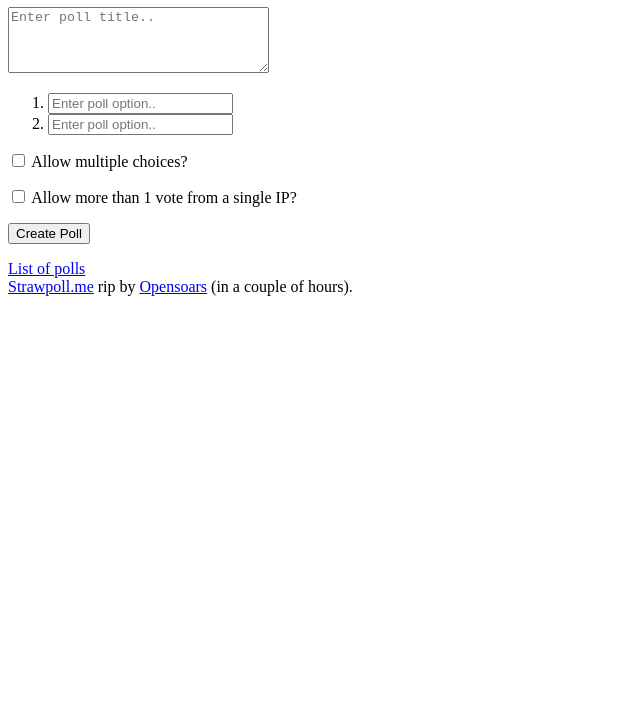
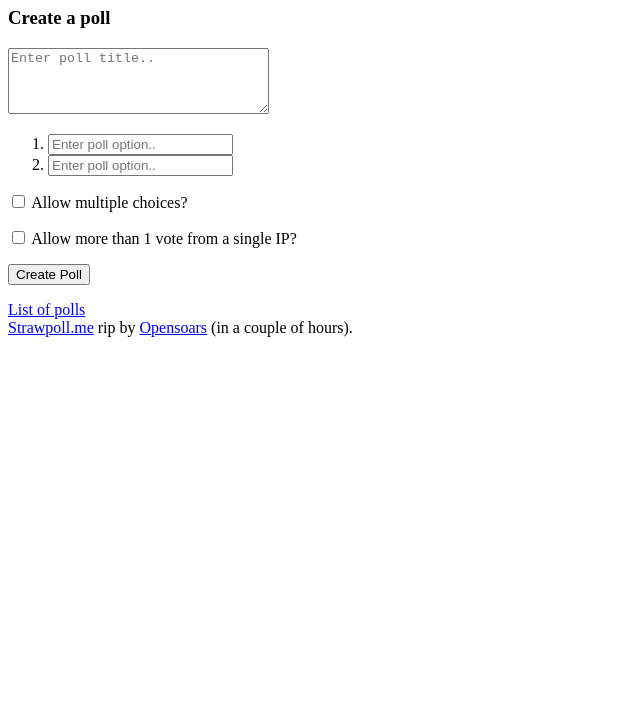
Before and after one commit to opensoars/poll, a website: page public/index.html in a window 1280 px wide. Shown: the part 73-800 px from the top of the page, without its empty margins (0-640 px from the left). Drawn offline with Linux system fonts and the light colour scheme.

Commit message:
Created a form title

```diff
--- a/public/index.html
+++ b/public/index.html
@@ -17,6 +17,9 @@
   <section id='main'>
 
     <div id='pollForm'>
+
+      <h3>Create a poll</h3>
+
       <p>
         <textarea cols='30' rows='4' id='titleInp' placeholder='Enter poll title..'></textarea>
       </p>
```
